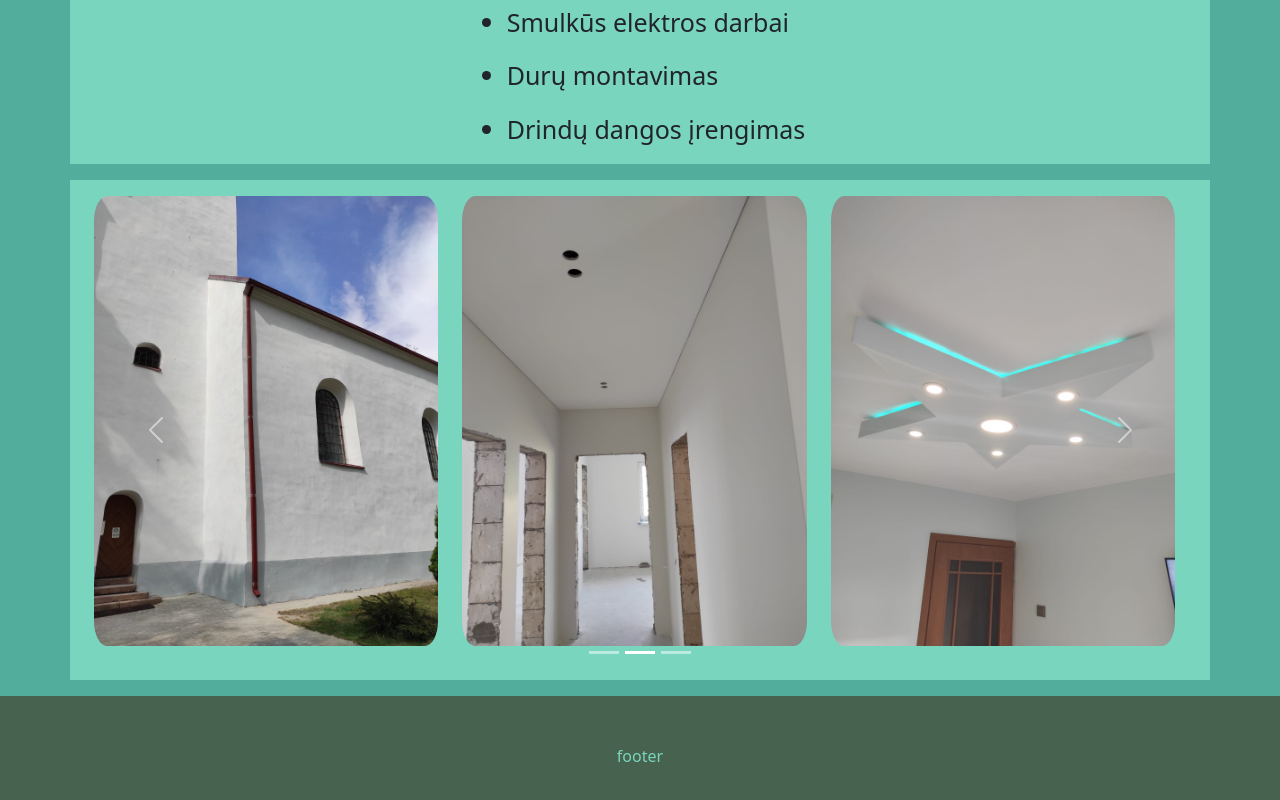
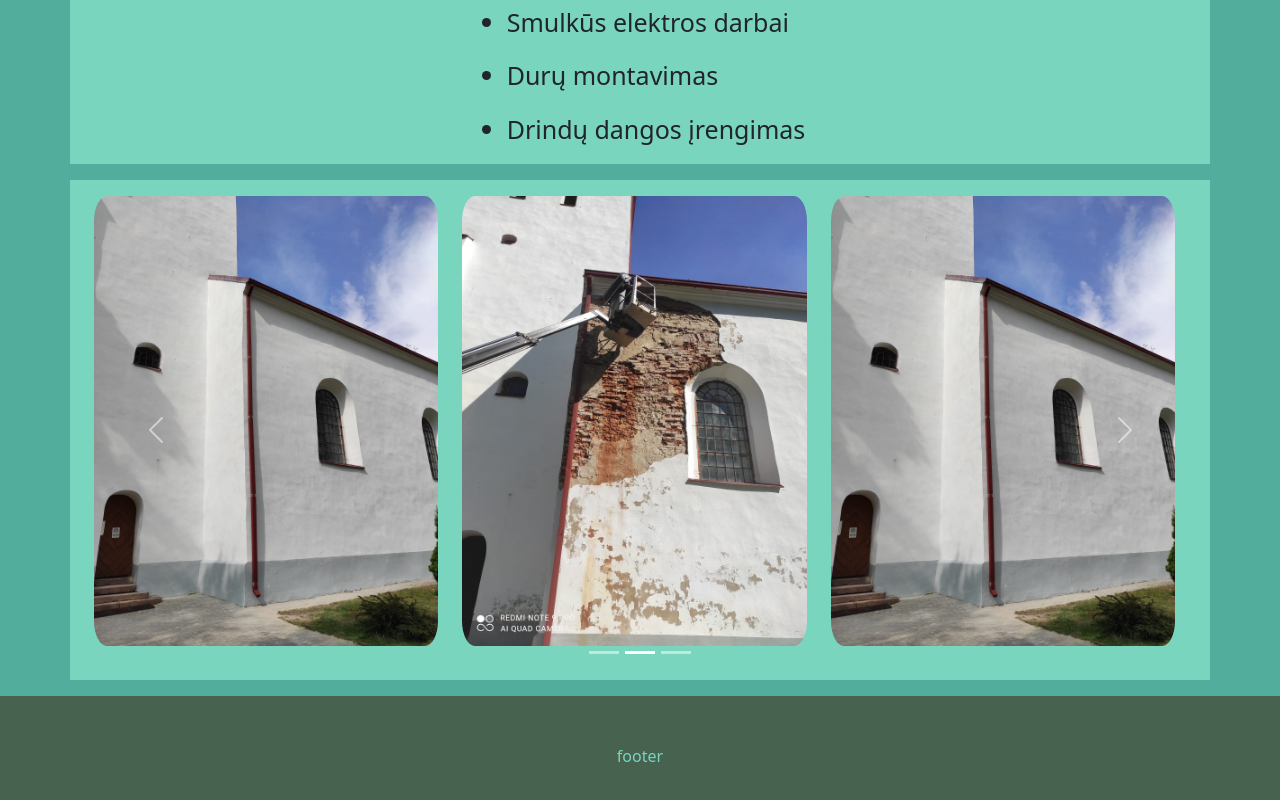
Before and after one commit to edas112/masaulis, a React (Vite) app: page / in a window 1280 px wide. Shown: the part 1014-1814 px from the top of the page. Built offline with nearby package versions, Linux system fonts and the light colour scheme.

Commit message:
IMG import

```diff
--- a/src/components/Galerija/Titulinis/Titulinis.jsx
+++ b/src/components/Galerija/Titulinis/Titulinis.jsx
@@ -1,5 +1,14 @@
 import { Carousel } from 'react-bootstrap';
 import Img from '../../../assets/img/321428278_726151968599493_3016709172147485044_n.jpg';
+import Img2 from '../../../assets/img/322252237_5401922049911849_343718617657941608_n.jpg';
+import Img3 from '../../../assets/img/322878445_685586683234553_8194654702181948721_n.jpg';
+import Img4 from '../../../assets/img/322297695_547332113961748_3551942094303599329_n.jpg';
+import Img5 from '../../../assets/img/322878445_685586683234553_8194654702181948721_n.jpg';
+import Img6 from '../../../assets/img/322297695_547332113961748_3551942094303599329_n.jpg';
+import Img7 from '../../../assets/img/322252237_5401922049911849_343718617657941608_n.jpg';
+import Img8 from '../../../assets/img/322297695_547332113961748_3551942094303599329_n.jpg';
+import Img9 from '../../../assets/img/322252237_5401922049911849_343718617657941608_n.jpg';
+
 function Titulinis() {
   return (
     <div>
@@ -13,13 +22,13 @@ function Titulinis() {
           />
           <img
             className="container"
-            src="../src/assets/img/322252237_5401922049911849_343718617657941608_n.jpg"
+            src={Img2}
             alt="Second slide"
             style={{ width: '33%' }}
           />
           <img
             className="container"
-            src="../src/assets/img/322878445_685586683234553_8194654702181948721_n.jpg"
+            src={Img3}
             alt="Third slide"
             style={{ width: '33%' }}
           />
@@ -31,19 +40,19 @@ function Titulinis() {
         <Carousel.Item>
           <img
             className="container"
-            src="../src/assets/img/322297695_547332113961748_3551942094303599329_n.jpg"
+            src={Img4}
             alt="First slide"
             style={{ width: '33%' }}
           />
           <img
             className="container"
-            src="../src/assets/img/321207935_931781768170726_15131688440972736_n.jpg"
+            src={Img5}
             alt="Second slide"
             style={{ width: '33%' }}
           />
           <img
             className="container"
-            src="../src/assets/img/321580656_1315347745983668_4073054583856034283_n.jpg"
+            src={Img6}
             alt="Third slide"
             style={{ width: '33%' }}
           />
@@ -54,19 +63,19 @@ function Titulinis() {
         <Carousel.Item>
           <img
             className="container"
-            src="../src/assets/img/IMG_20231117_095157.jpg"
+            src={Img7}
             alt="First slide"
             style={{ width: '33%' }}
           />
           <img
             className="container"
-            src="../src/assets/img/322129826_898660871566325_7115684282536262059_n.jpg"
+            src={Img8}
             alt="Second slide"
             style={{ width: '33%' }}
           />
           <img
             className="container"
-            src="../src/assets/img/IMG_20240227_145526.jpg"
+            src={Img9}
             alt="Third slide"
             style={{ width: '33%' }}
           />
```
